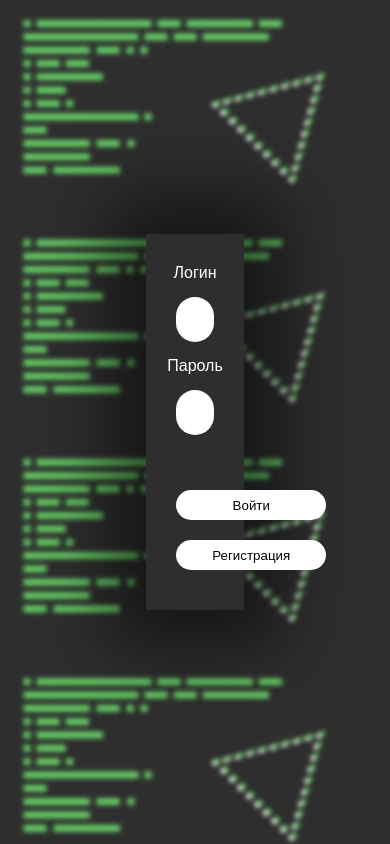
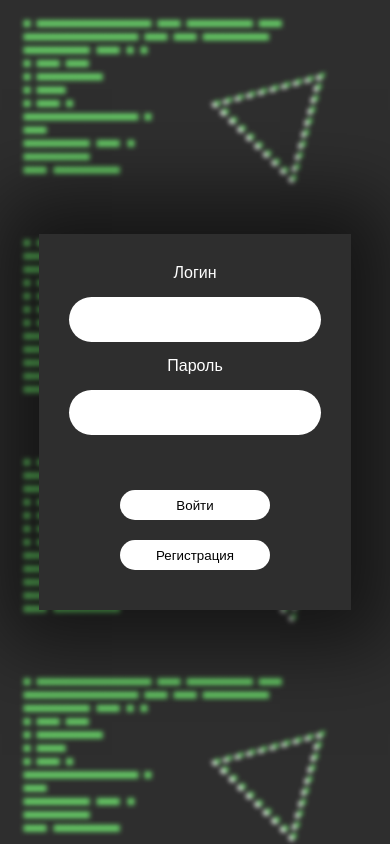
Before and after one commit to Rikishi1742/Diplom_FullStack_V5, a React (Create React App) app in the folder frontend/: page /login in a window 390 px wide. Built offline with nearby package versions, Linux system fonts and the light colour scheme; a web font is replaced by a local one.

Commit message:
Add @media

```diff
--- a/frontend/src/pages/Login/LoginPage.css
+++ b/frontend/src/pages/Login/LoginPage.css
@@ -96,4 +96,34 @@ form input[type="email"] {
     form {
         width: 25vw;
     }
-};
+}
+
+@media screen and (max-width: 1300px) {
+    form {
+        width: 40vw;
+    }
+}
+
+@media screen and (max-width: 1000px) {
+    form {
+        width: 50vw;
+    }
+}
+
+@media screen and (max-width: 800px) {
+    form {
+        width: 60vw;
+    }
+}
+
+@media screen and (max-width: 600px) {
+    form {
+        width: 70vw;
+    }
+}
+
+@media screen and (max-width: 400px) {
+    form {
+        width: 80vw;
+    }
+}
```
